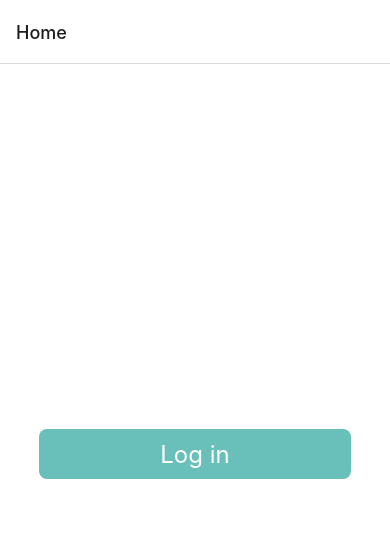
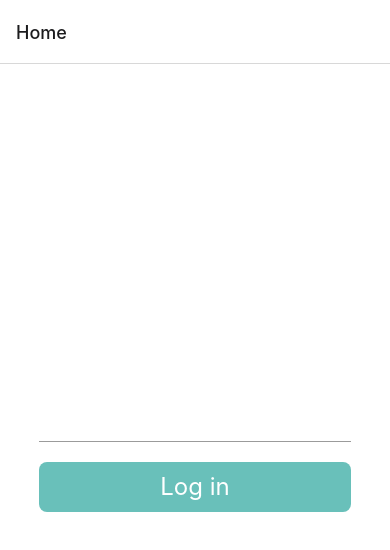
Before and after one commit to tikhonNikita/keleya-pregnancy-app, a React Native app: screen /Home in a window 390 px wide. Shown: the top 550 px of the page. Built offline with nearby package versions, Linux system fonts and the light colour scheme.

Commit message:
Add base text input

```diff
--- a/app.json
+++ b/app.json
@@ -22,6 +22,7 @@
       "bundleIdentifier": "com.nikitatikhonov.keleyapregnancyapp"
     },
     "android": {
+      "softwareKeyboardLayoutMode": "pan",
       "adaptiveIcon": {
         "foregroundImage": "./assets/adaptive-icon.png",
         "backgroundColor": "#ffffff"
--- a/package.json
+++ b/package.json
@@ -7,6 +7,7 @@
     "android": "npx expo run:android",
     "ios": "npx expo run:ios",
     "web": "npx expo start --web",
+    "prebuild": "npx expo prebuild --clean",
     "ts:check": "tsc --noEmit",
     "eas-build-pre-install": "./eas-hooks/eas-build-pre-install.sh",
     "eas-build-on-success": "./eas-hooks/eas-build-on-success.sh",
--- /dev/null
+++ b/src/components/BaseTextInput/BaseTextInput.tsx
@@ -0,0 +1,54 @@
+import React, { forwardRef } from "react";
+import {
+  TextInput,
+  StyleSheet,
+  TextInputProps,
+  View,
+  Text,
+} from "react-native";
+
+import { colors } from "../../theme";
+
+type Props = TextInputProps & {
+  errorMessage?: string;
+};
+
+export const BaseTextInput = forwardRef<TextInput, Props>(
+  ({ errorMessage, ...props }, ref) => {
+
+    const isValid = !errorMessage;
+    const borderColor = isValid ? colors.WARM_GREY : colors.BUBBLE_GUM;
+
+    return (
+      <View style={styles.container}>
+        <TextInput
+          ref={ref}
+          style={[styles.input, { borderColor }]}
+          placeholderTextColor={colors.WARM_GREY}
+          {...props}
+        />
+        {errorMessage && <Text style={styles.error}>{errorMessage}</Text>}
+      </View>
+    );
+  }
+);
+
+const styles = StyleSheet.create({
+  container: {
+    marginVertical: 10,
+    width: "80%",
+  },
+  input: {
+    backgroundColor: colors.WHITE,
+    borderBottomWidth: 1,
+    borderBottomColor: colors.WARM_GREY,
+    paddingLeft: 20,
+    fontSize: 20,
+    height: 45,
+  },
+  error: {
+    paddingLeft: 20,
+    color: colors.BUBBLE_GUM,
+    fontSize: 14,
+  },
+});
--- /dev/null
+++ b/src/components/BaseTextInput/index.ts
@@ -0,0 +1 @@
+export { BaseTextInput } from './BaseTextInput';
--- a/src/screens/MainScreen/MainScreen.tsx
+++ b/src/screens/MainScreen/MainScreen.tsx
@@ -2,10 +2,12 @@ import { StatusBar } from 'expo-status-bar';
 import { StyleSheet, Text, View } from 'react-native';
 
 import { Button } from '../../components';
+import { BaseTextInput } from '../../components/BaseTextInput';
 
 export const MainScreen = () =>{
   return (
     <View style={styles.container}>
+      <BaseTextInput />
       <Button title={'Log in'} onPress={() => console.log('Pressed')}/>
       <StatusBar style="auto" />
     </View>
```
